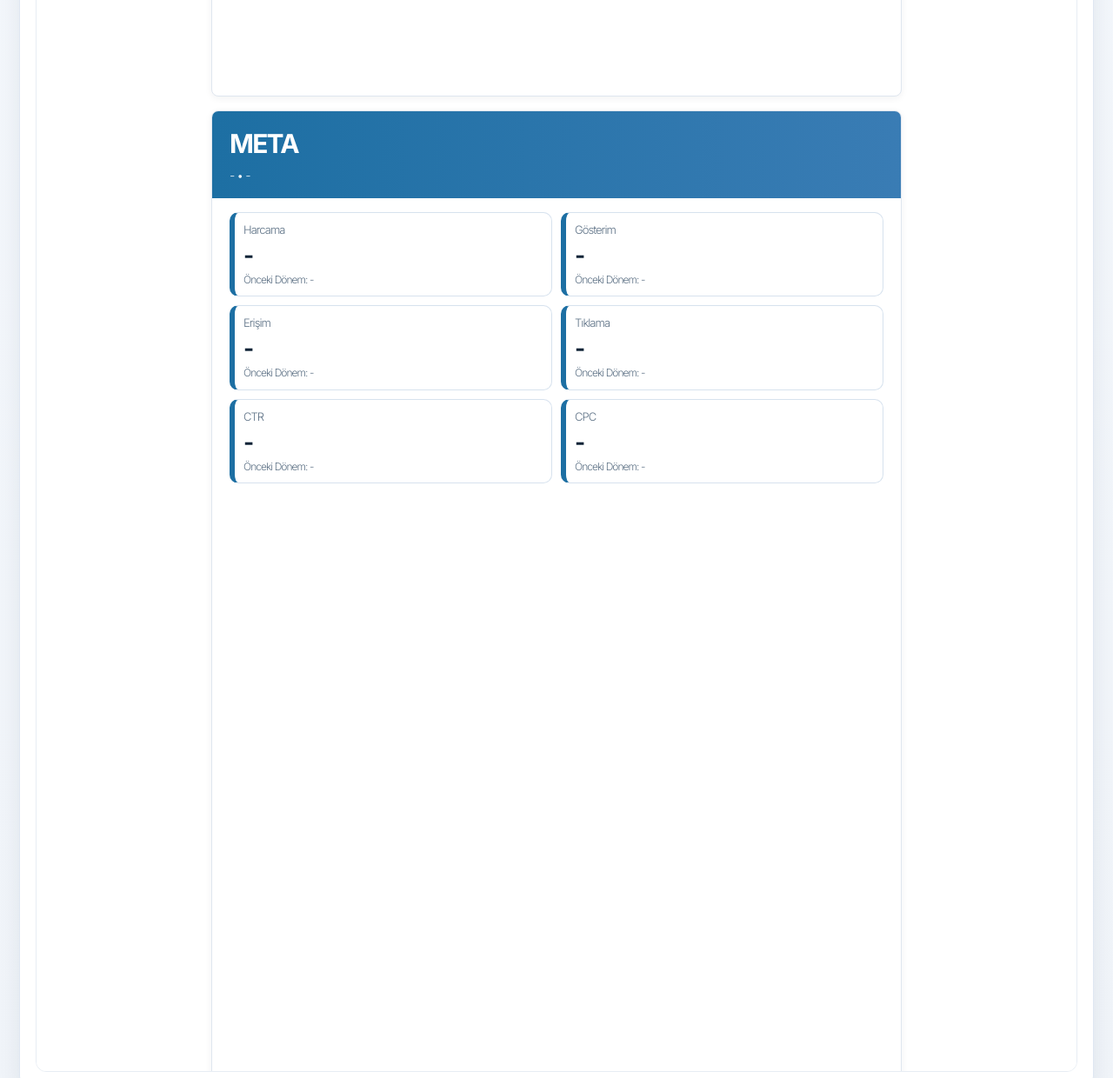
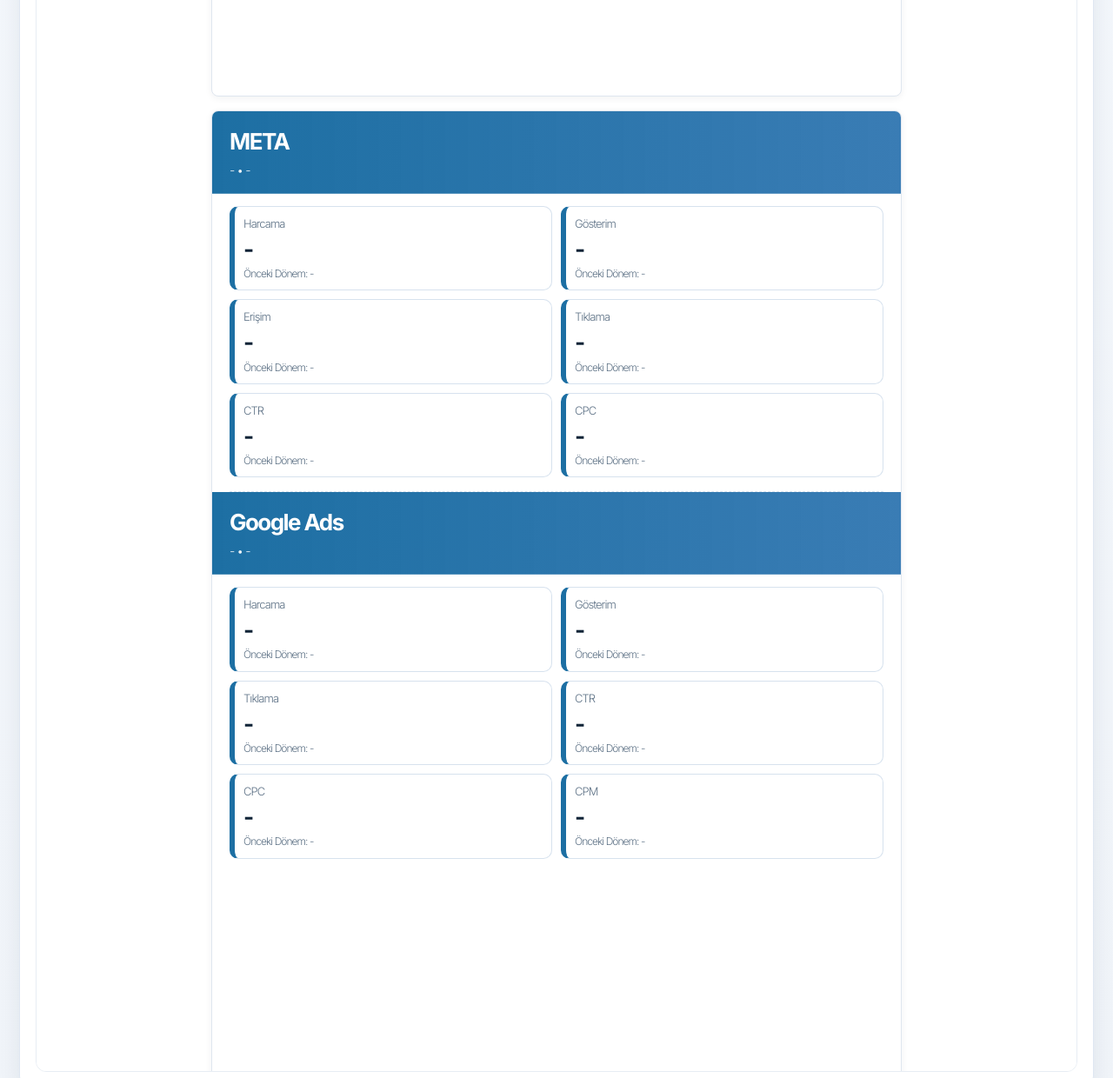
Before and after one commit to mdurnaoglu/rapor-olusturucu, a website: page index.html in a window 1280 px wide and 2400 px high. Shown: the part 2380-3620 px from the top of the page at 87% size. Drawn offline with Linux system fonts and the light colour scheme.

Commit message:
Render two report types per page in preview and PDF

```diff
--- a/app.js
+++ b/app.js
@@ -1406,7 +1406,7 @@
   `;
 }
 
-function renderTypePage(typeId, data, lang, theme) {
+function renderTypeSection(typeId, data, lang) {
   const typeLabel = reportTypeLabel(typeId, lang);
   const imageState = data.reportImageByType[typeId] || { position: "start", src: "" };
   const imageHtml = imageState.src
@@ -1442,12 +1442,12 @@
       : "";
 
   return `
-    <article class="pdf-page" style="--page-bg:${theme.pageBg};--page-text:${theme.textColor};--card-bg:${theme.cardBg};--card-line:${theme.cardBorder};--muted:${theme.muted};--accent:${theme.accentColor};">
+    <section class="type-page-block">
       <header class="page-head">
         <h2>${escapeHtml(typeLabel)}</h2>
         <p>${escapeHtml(data.client_name || "-")} • ${escapeHtml(data.report_period || "-")}</p>
       </header>
-      <section class="content">
+      <div class="content">
         ${socialPlatformsHtml}
         ${customModuleHtml}
         ${imageState.position === "start" ? imageHtml : ""}
@@ -1456,9 +1456,17 @@
         ${creativeHtml}
         ${noteHtml}
         ${imageState.position === "end" ? imageHtml : ""}
-      </section>
-    </article>
+      </div>
+    </section>
   `;
+}
+
+function chunkArray(items, chunkSize) {
+  const chunks = [];
+  for (let index = 0; index < items.length; index += chunkSize) {
+    chunks.push(items.slice(index, index + chunkSize));
+  }
+  return chunks;
 }
 
 function renderPreview(data) {
@@ -1506,7 +1514,18 @@
   `;
 
   const pages = reportTypes.length
-    ? reportTypes.map((typeId) => renderTypePage(typeId, data, lang, theme)).join("")
+    ? chunkArray(reportTypes, 2)
+        .map((typePair) => {
+          const sections = typePair
+            .map((typeId, index) => `${renderTypeSection(typeId, data, lang)}${index < typePair.length - 1 ? '<hr class="type-divider" />' : ""}`)
+            .join("");
+          return `
+            <article class="pdf-page" style="--page-bg:${theme.pageBg};--page-text:${theme.textColor};--card-bg:${theme.cardBg};--card-line:${theme.cardBorder};--muted:${theme.muted};--accent:${theme.accentColor};">
+              ${sections}
+            </article>
+          `;
+        })
+        .join("")
     : `<article class="pdf-page"><section class="content"><p>${text("no_sections", lang)}</p></section></article>`;
 
   previewContainer.innerHTML = `
--- a/public/styles.css
+++ b/public/styles.css
@@ -992,6 +992,24 @@
   padding: 16px 20px 20px;
 }
 
+.type-page-block .page-head {
+  border-bottom: 1px solid rgba(255, 255, 255, 0.22);
+}
+
+.type-page-block .page-head h2 {
+  font-size: 26px;
+}
+
+.type-page-block .content {
+  padding: 14px 20px 16px;
+}
+
+.type-divider {
+  margin: 0 20px;
+  border: 0;
+  border-top: 1px dashed var(--card-line, #d3dfe8);
+}
+
 .preview-pills {
   margin-bottom: 12px;
 }
--- a/styles.css
+++ b/styles.css
@@ -992,6 +992,24 @@
   padding: 16px 20px 20px;
 }
 
+.type-page-block .page-head {
+  border-bottom: 1px solid rgba(255, 255, 255, 0.22);
+}
+
+.type-page-block .page-head h2 {
+  font-size: 26px;
+}
+
+.type-page-block .content {
+  padding: 14px 20px 16px;
+}
+
+.type-divider {
+  margin: 0 20px;
+  border: 0;
+  border-top: 1px dashed var(--card-line, #d3dfe8);
+}
+
 .preview-pills {
   margin-bottom: 12px;
 }
```
Also changed, not shown: public/app.js (+25 -6 lines).
